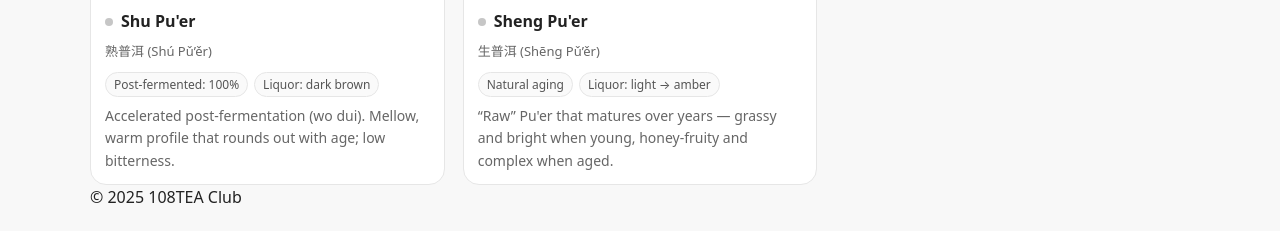
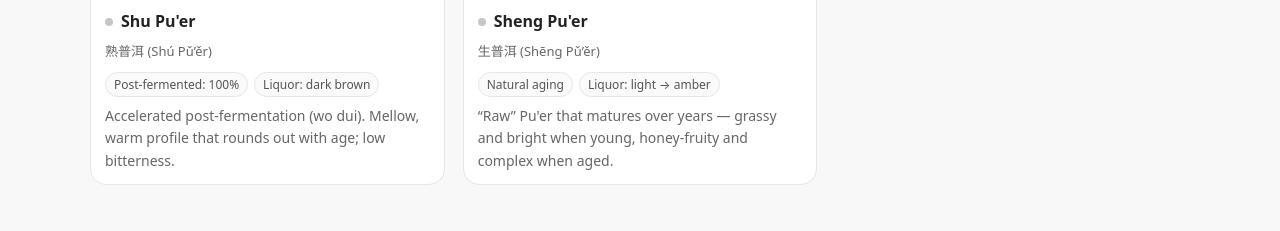
Before and after one commit to dmeganomov/108TEA.club, a plain HTML site: page tea-catalog/catalog.html in a window 1280 px wide. Shown: the part 1320-1551 px from the top of the page. After the commit the page ends 1525 px from the top, so only its background shows below. Drawn offline with Linux system fonts and the light colour scheme.

Commit message:
Update catalog.html

```diff
--- a/tea-catalog/catalog.html
+++ b/tea-catalog/catalog.html
@@ -125,7 +125,7 @@
 
       </div>
     </section>
-        <footer data-aos="fade-up">© 2025 108TEA Club</footer>
+
   </main>
 </body>
 </html>
```
